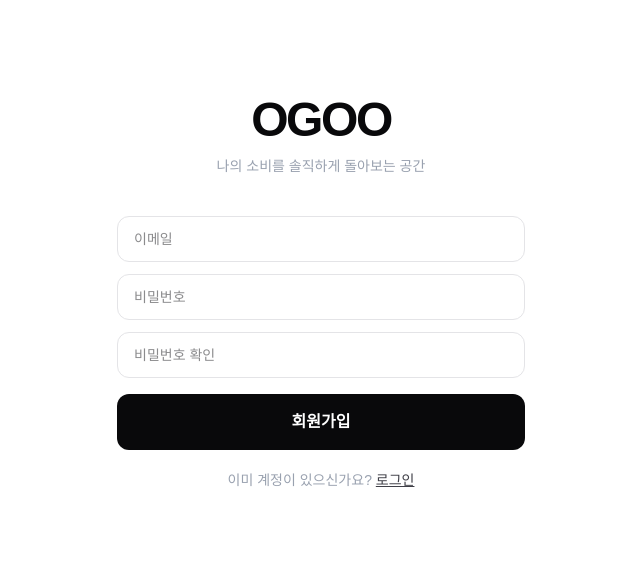
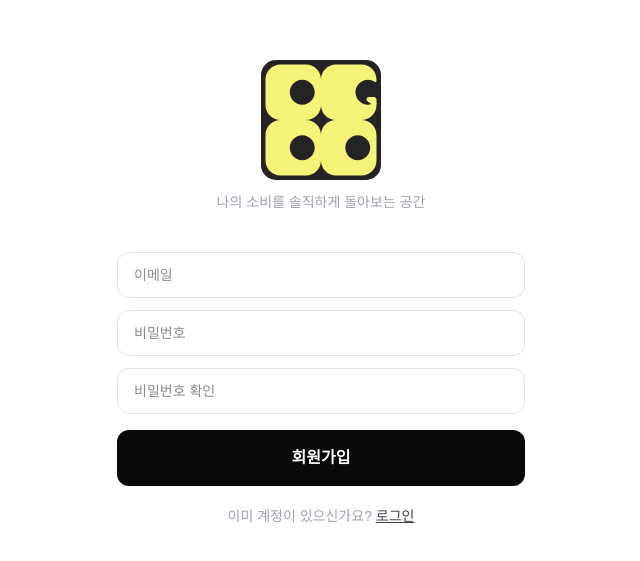
Before and after one commit to chaeuniv/Ogoo, a Next.js app: page /signup in a window 1280 px wide. Shown: the part 107-668 px from the top of the page, without its empty margins (319-959 px from the left). Built offline with nearby package versions, Linux system fonts and the light colour scheme; no server answers.

Commit message:
feat : 로그인/회원가입 화면에 로고 추가

```diff
--- a/src/app/login/page.tsx
+++ b/src/app/login/page.tsx
@@ -28,7 +28,14 @@ export default function LoginPage() {
   return (
     <div className="relative flex flex-col max-w-md mx-auto bg-white" style={{ height: '100dvh' }}>
       <div className="flex-1 flex flex-col items-center justify-center px-5">
-        <p className="text-5xl font-black tracking-tighter text-zinc-950">OGOO</p>
+        <svg width="120" height="120" viewBox="0 0 471 471" fill="none" xmlns="http://www.w3.org/2000/svg">
+          <rect width="471" height="471" rx="58.875" fill="#242424"/>
+          <path d="M176.625 17.6625C209.141 17.6627 235.5 44.0219 235.5 76.5375V176.625C235.5 209.141 209.141 235.5 176.625 235.5H76.5375C44.0219 235.5 17.6627 209.141 17.6625 176.625V76.5375C17.6625 44.0218 44.0217 17.6625 76.5375 17.6625H176.625ZM161.907 77.7152C134.919 77.7152 113.039 99.5934 113.039 126.581C113.04 153.569 134.919 175.448 161.907 175.448C188.894 175.447 210.773 153.569 210.773 126.581C210.773 99.5935 188.894 77.7155 161.907 77.7152Z" fill="#F5F378"/>
+          <path d="M176.625 235.5C209.141 235.5 235.5 261.859 235.5 294.375V394.463C235.5 426.978 209.141 453.338 176.625 453.338H76.5374C44.0217 453.338 17.6626 426.978 17.6624 394.463V294.375C17.6624 261.859 44.0216 235.5 76.5374 235.5H176.625ZM161.906 295.553C134.918 295.553 113.039 317.431 113.039 344.419C113.039 371.407 134.918 393.285 161.906 393.285C188.894 393.285 210.773 371.407 210.773 344.419C210.773 317.431 188.894 295.553 161.906 295.553Z" fill="#F5F378"/>
+          <path d="M394.463 235.5C426.978 235.5 453.338 261.859 453.338 294.375V394.463C453.338 426.978 426.978 453.338 394.463 453.338H294.375C261.859 453.338 235.5 426.978 235.5 394.463V294.375C235.5 261.859 261.859 235.5 294.375 235.5H394.463ZM379.744 295.553C352.756 295.553 330.878 317.431 330.878 344.419C330.878 371.407 352.756 393.285 379.744 393.285C406.732 393.285 428.61 371.407 428.61 344.419C428.61 317.431 406.732 295.553 379.744 295.553Z" fill="#F5F378"/>
+          <path d="M394.463 17.6625C426.978 17.6628 453.338 44.0219 453.338 76.5375V82.8634C453.338 85.9628 449.512 87.6777 446.937 85.9528C439.17 80.7501 429.829 77.7153 419.778 77.7153C392.79 77.7155 370.912 99.5935 370.912 126.581C370.912 153.569 392.79 175.447 419.778 175.448C429.829 175.448 439.17 172.412 446.937 167.209C449.512 165.484 453.338 167.199 453.338 170.299V176.625C453.338 209.141 426.978 235.5 394.463 235.5H294.375C261.859 235.5 235.5 209.141 235.5 176.625V76.5375C235.5 44.0218 261.859 17.6625 294.375 17.6625H394.463Z" fill="#F5F378"/>
+          <path d="M453.338 154.253V168.832C453.338 176.511 444.645 180.964 438.413 176.477L418.163 161.897C410.741 156.553 414.522 144.833 423.668 144.833H443.918C449.12 144.833 453.338 149.05 453.338 154.253Z" fill="#F5F378"/>
+        </svg>
         <p className="text-sm text-gray-400 font-medium mt-3">나의 소비를 솔직하게 돌아보는 공간</p>
 
         <form onSubmit={handleSubmit} className="w-full mt-10 flex flex-col gap-3">
--- a/src/app/signup/page.tsx
+++ b/src/app/signup/page.tsx
@@ -36,7 +36,14 @@ export default function SignupPage() {
     return (
       <div className="relative flex flex-col max-w-md mx-auto bg-white" style={{ height: '100dvh' }}>
         <div className="flex-1 flex flex-col items-center justify-center px-5 text-center">
-          <p className="text-5xl font-black tracking-tighter text-zinc-950">OGOO</p>
+          <svg width="120" height="120" viewBox="0 0 471 471" fill="none" xmlns="http://www.w3.org/2000/svg">
+            <rect width="471" height="471" rx="58.875" fill="#242424"/>
+            <path d="M176.625 17.6625C209.141 17.6627 235.5 44.0219 235.5 76.5375V176.625C235.5 209.141 209.141 235.5 176.625 235.5H76.5375C44.0219 235.5 17.6627 209.141 17.6625 176.625V76.5375C17.6625 44.0218 44.0217 17.6625 76.5375 17.6625H176.625ZM161.907 77.7152C134.919 77.7152 113.039 99.5934 113.039 126.581C113.04 153.569 134.919 175.448 161.907 175.448C188.894 175.447 210.773 153.569 210.773 126.581C210.773 99.5935 188.894 77.7155 161.907 77.7152Z" fill="#F5F378"/>
+            <path d="M176.625 235.5C209.141 235.5 235.5 261.859 235.5 294.375V394.463C235.5 426.978 209.141 453.338 176.625 453.338H76.5374C44.0217 453.338 17.6626 426.978 17.6624 394.463V294.375C17.6624 261.859 44.0216 235.5 76.5374 235.5H176.625ZM161.906 295.553C134.918 295.553 113.039 317.431 113.039 344.419C113.039 371.407 134.918 393.285 161.906 393.285C188.894 393.285 210.773 371.407 210.773 344.419C210.773 317.431 188.894 295.553 161.906 295.553Z" fill="#F5F378"/>
+            <path d="M394.463 235.5C426.978 235.5 453.338 261.859 453.338 294.375V394.463C453.338 426.978 426.978 453.338 394.463 453.338H294.375C261.859 453.338 235.5 426.978 235.5 394.463V294.375C235.5 261.859 261.859 235.5 294.375 235.5H394.463ZM379.744 295.553C352.756 295.553 330.878 317.431 330.878 344.419C330.878 371.407 352.756 393.285 379.744 393.285C406.732 393.285 428.61 371.407 428.61 344.419C428.61 317.431 406.732 295.553 379.744 295.553Z" fill="#F5F378"/>
+            <path d="M394.463 17.6625C426.978 17.6628 453.338 44.0219 453.338 76.5375V82.8634C453.338 85.9628 449.512 87.6777 446.937 85.9528C439.17 80.7501 429.829 77.7153 419.778 77.7153C392.79 77.7155 370.912 99.5935 370.912 126.581C370.912 153.569 392.79 175.447 419.778 175.448C429.829 175.448 439.17 172.412 446.937 167.209C449.512 165.484 453.338 167.199 453.338 170.299V176.625C453.338 209.141 426.978 235.5 394.463 235.5H294.375C261.859 235.5 235.5 209.141 235.5 176.625V76.5375C235.5 44.0218 261.859 17.6625 294.375 17.6625H394.463Z" fill="#F5F378"/>
+            <path d="M453.338 154.253V168.832C453.338 176.511 444.645 180.964 438.413 176.477L418.163 161.897C410.741 156.553 414.522 144.833 423.668 144.833H443.918C449.12 144.833 453.338 149.05 453.338 154.253Z" fill="#F5F378"/>
+          </svg>
           <p className="text-base font-medium text-zinc-700 mt-8">이메일을 확인해주세요</p>
           <p className="text-sm text-gray-400 mt-2">{email}으로 인증 메일을 보냈어요.</p>
           <Link href="/login" className="mt-8 text-sm text-zinc-700 font-medium underline">
@@ -50,7 +57,14 @@ export default function SignupPage() {
   return (
     <div className="relative flex flex-col max-w-md mx-auto bg-white" style={{ height: '100dvh' }}>
       <div className="flex-1 flex flex-col items-center justify-center px-5">
-        <p className="text-5xl font-black tracking-tighter text-zinc-950">OGOO</p>
+        <svg width="120" height="120" viewBox="0 0 471 471" fill="none" xmlns="http://www.w3.org/2000/svg">
+          <rect width="471" height="471" rx="58.875" fill="#242424"/>
+          <path d="M176.625 17.6625C209.141 17.6627 235.5 44.0219 235.5 76.5375V176.625C235.5 209.141 209.141 235.5 176.625 235.5H76.5375C44.0219 235.5 17.6627 209.141 17.6625 176.625V76.5375C17.6625 44.0218 44.0217 17.6625 76.5375 17.6625H176.625ZM161.907 77.7152C134.919 77.7152 113.039 99.5934 113.039 126.581C113.04 153.569 134.919 175.448 161.907 175.448C188.894 175.447 210.773 153.569 210.773 126.581C210.773 99.5935 188.894 77.7155 161.907 77.7152Z" fill="#F5F378"/>
+          <path d="M176.625 235.5C209.141 235.5 235.5 261.859 235.5 294.375V394.463C235.5 426.978 209.141 453.338 176.625 453.338H76.5374C44.0217 453.338 17.6626 426.978 17.6624 394.463V294.375C17.6624 261.859 44.0216 235.5 76.5374 235.5H176.625ZM161.906 295.553C134.918 295.553 113.039 317.431 113.039 344.419C113.039 371.407 134.918 393.285 161.906 393.285C188.894 393.285 210.773 371.407 210.773 344.419C210.773 317.431 188.894 295.553 161.906 295.553Z" fill="#F5F378"/>
+          <path d="M394.463 235.5C426.978 235.5 453.338 261.859 453.338 294.375V394.463C453.338 426.978 426.978 453.338 394.463 453.338H294.375C261.859 453.338 235.5 426.978 235.5 394.463V294.375C235.5 261.859 261.859 235.5 294.375 235.5H394.463ZM379.744 295.553C352.756 295.553 330.878 317.431 330.878 344.419C330.878 371.407 352.756 393.285 379.744 393.285C406.732 393.285 428.61 371.407 428.61 344.419C428.61 317.431 406.732 295.553 379.744 295.553Z" fill="#F5F378"/>
+          <path d="M394.463 17.6625C426.978 17.6628 453.338 44.0219 453.338 76.5375V82.8634C453.338 85.9628 449.512 87.6777 446.937 85.9528C439.17 80.7501 429.829 77.7153 419.778 77.7153C392.79 77.7155 370.912 99.5935 370.912 126.581C370.912 153.569 392.79 175.447 419.778 175.448C429.829 175.448 439.17 172.412 446.937 167.209C449.512 165.484 453.338 167.199 453.338 170.299V176.625C453.338 209.141 426.978 235.5 394.463 235.5H294.375C261.859 235.5 235.5 209.141 235.5 176.625V76.5375C235.5 44.0218 261.859 17.6625 294.375 17.6625H394.463Z" fill="#F5F378"/>
+          <path d="M453.338 154.253V168.832C453.338 176.511 444.645 180.964 438.413 176.477L418.163 161.897C410.741 156.553 414.522 144.833 423.668 144.833H443.918C449.12 144.833 453.338 149.05 453.338 154.253Z" fill="#F5F378"/>
+        </svg>
         <p className="text-sm text-gray-400 font-medium mt-3">나의 소비를 솔직하게 돌아보는 공간</p>
 
         <form onSubmit={handleSubmit} className="w-full mt-10 flex flex-col gap-3">
```
